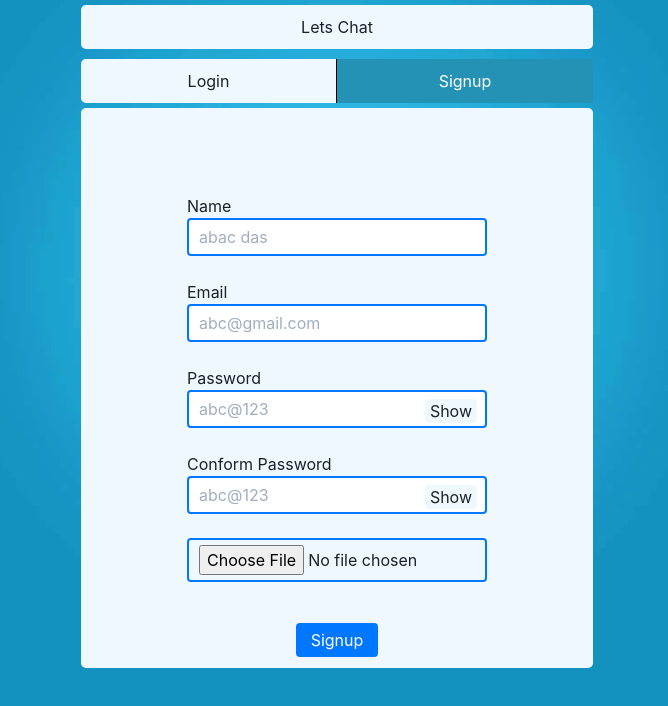
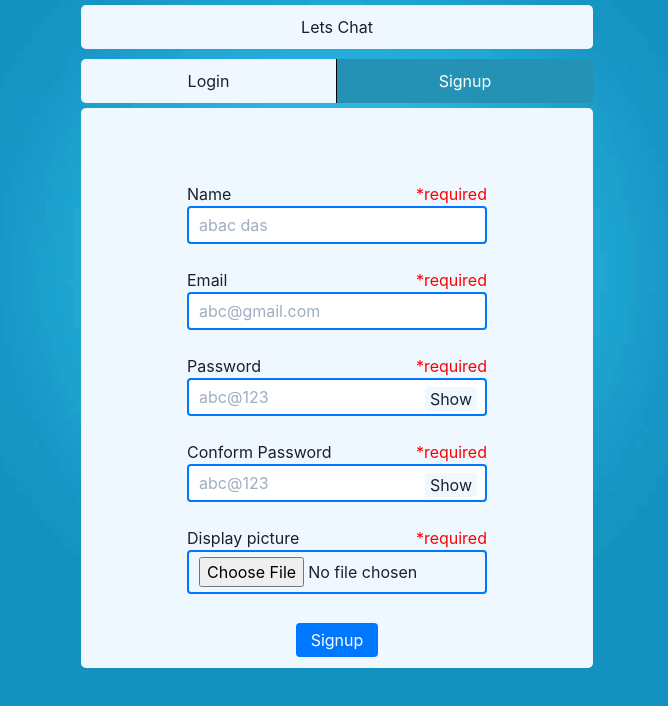
Before and after one commit to RudraDdas/chatapplication, a React (Create React App) app in the folder frontend/: page / in a window 1280 px wide. Shown: the top 706 px of the page, without its empty margins (303-971 px from the left). Built offline with nearby package versions, Linux system fonts and the light colour scheme.

Commit message:
login page from handleing done in client

```diff
--- a/frontend/src/App.css
+++ b/frontend/src/App.css
@@ -127,3 +127,11 @@
   background-color: rgb(35, 146, 180);
   color: white;
 }
+.fieldspan {
+  background-color: aqua;
+}
+.unsubmitmsg {
+  position: absolute;
+  right: 0;
+  color: red;
+}
--- a/frontend/src/components/Authentication/Login.js
+++ b/frontend/src/components/Authentication/Login.js
@@ -3,26 +3,51 @@ import React, { useState } from 'react'
 
 function Login() {
   const [ishidde, setIshide] = useState(false)
+  const [LoginData, setLoginData] = useState({
+    Email: "",
+    password:""
+  })
+
+  const [isErremail, setiSEmail] = useState("")
+  const [isErrpassword, setIspassword] = useState("")
+
 
   const togglehideshow = (e) => {
     e.preventDefault()
    setIshide(!ishidde)
- }
+  }
+  const handleChange = (e) => {
+    setLoginData({ ...LoginData, [e.target.name]: e.target.value })
+    // setiSEmail("")
+    // setIspassword("")
+  }
+  const Loginhandlesubmit = (e) => {
+    if (LoginData.Email==="") {
+    setiSEmail("*required")
+    }
+    if (LoginData.password === "") {
+      setIspassword("*required")
+    } else {
+      setiSEmail("")
+      setIspassword("")
+    }
+    e.preventDefault()
+  }
   return (
     <>
       <form>
-      <span><label  className="labels" >Email</label>
+        <span className='passowrd_container' ><label className="labels" >Email</label><span className="unsubmitmsg">{isErremail}</span>
         <br/>
-        <input className='inputfields' placeholder="abc@gmail.com" type="text" name="mail_id" />
+        <input value={LoginData.Email} className='inputfields' placeholder="abc@gmail.com" type="text" name="Email" onChange={handleChange}/>
       </span>
       <br />
       <span className='passowrd_container'>
-        <label  className="labels" >Password</label>
+        <label  className="labels" >Password</label><span className="unsubmitmsg">{isErrpassword}</span>
         <br/>
-        <input className='inputfields'  id="password_field" placeholder="abc@123" type= {ishidde ? "text" : "password"} name="mail_id" />
+        <input value={LoginData.password} className='inputfields' onChange={handleChange} id="password_field" placeholder="abc@123" type= {ishidde ? "text" : "password"} name="password" />
         <button className='hideShow_btn'  onClick={togglehideshow} > { ishidde ? "Hide" : "Show"} </button>
       </span>
-      <button className='loginbtn' type='submit'>Login</button>
+      <button className='loginbtn' type='submit' onClick={Loginhandlesubmit}>Login</button>
       <button className='guestuserbtn'>Get Guest user credential</button>
       </form>
 
--- a/frontend/src/components/Authentication/Signup.js
+++ b/frontend/src/components/Authentication/Signup.js
@@ -17,18 +17,18 @@ function Signup() {
  }
   return (
     <form>
-      <span><label  className="labels" >Name</label>
+      <span className='passowrd_container'> <label  className="labels" >Name</label><span className="unsubmitmsg">*required</span>
         <br/>
         <input className='inputfields' placeholder="abac das" type="text" name="Name" />
       </span>
       <br />
-      <span><label  className="labels" >Email</label>
+      <span className='passowrd_container'><label  className="labels" >Email</label><span className="unsubmitmsg">*required</span>
         <br/>
         <input className='inputfields' placeholder="abc@gmail.com" type="text" name="mail_id" />
       </span>
       <br />
       <span className='passowrd_container'>
-        <label  className="labels" >Password</label>
+        <label  className="labels" >Password</label><span className="unsubmitmsg">*required</span>
         <br/>
         <input className='inputfields' type={ pswd_visibility ? "text":"password"} id="password_field" placeholder="abc@123" name="password" />
         <button className='hideShow_btn'  onClick={togglehideshow_1} > { pswd_visibility ? "Hide" : "Show"} </button>
@@ -36,7 +36,7 @@ function Signup() {
       </span>
       <br />
       <span className='passowrd_container'>
-        <label  className="labels" >Conform Password</label>
+        <label  className="labels" >Conform Password</label><span className="unsubmitmsg">*required</span>
         <br/>
         <input className='inputfields' type={ cPswd_visibility ? "text":"password"} id="password_field2" placeholder="abc@123" name="cpassword" />
         <button className='hideShow_btn'  onClick={togglehideshow_2} > { cPswd_visibility ? "Hide" : "Show"} </button>
@@ -44,6 +44,8 @@ function Signup() {
       </span>
       <br/>
       <span className='passowrd_container'>
+        <label className="labels" >Display picture</label><span className="unsubmitmsg">*required</span>
+        <br />
         <input  type="file" className='inputfields'  id="password_field" placeholder="abc@123" name="cpassword" />
       </span>
       <button className='loginbtn' id="signupbtn">Signup</button>
```
